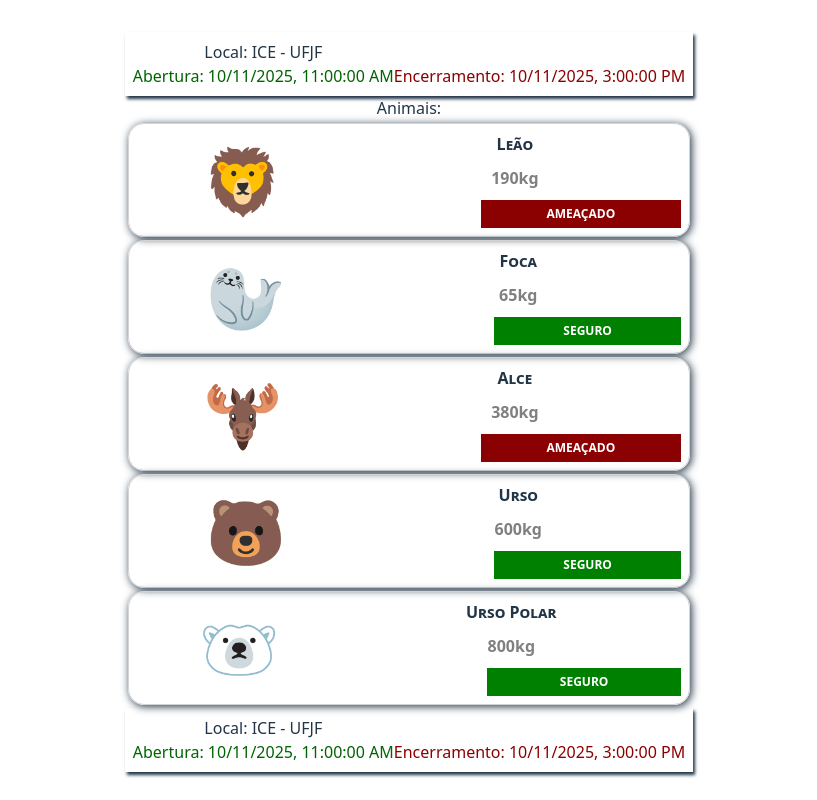
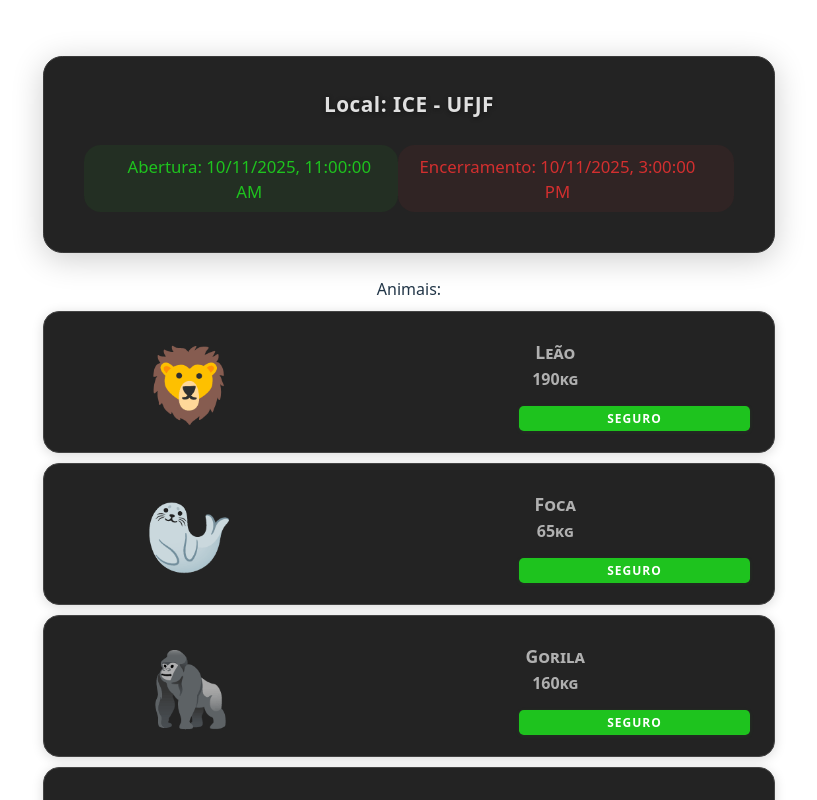
Before and after one commit to ufjf-dcc207/ufjf-dcc207-2025-3-a-atv03-RenatoNandes, a React (Vite) app: page / in a window 1280 px wide. Shown: the top 800 px of the page, without its empty margins (231-1048 px from the left). Built offline with nearby package versions, Linux system fonts and the light colour scheme.

Commit message:
:art: Ajeitando estilização dos .css Animal e Exibição

```diff
--- a/src/Animal.css
+++ b/src/Animal.css
@@ -1,51 +1,88 @@
 .animal {
-    border: 1px solid lightgray;
+    border: 1px solid #444;
     border-radius: 1em;
-    padding: 0.5em;
+    padding: 1em 1.5em;
     font-weight: 600;
-    box-shadow: 0.1em 0.1em 0.5em;
-    margin: 3px;
+    box-shadow: 0 2px 12px rgba(0, 0, 0, 0.15);
+    margin: 10px 0;
     display: grid;
-    grid-template-areas: "icone nome nome"
+    grid-template-areas:
+        "icone nome nome"
         "icone peso peso"
         "icone . extincao";
+    background: #232323;
+    align-items: center;
+    transition: transform 0.15s, box-shadow 0.15s;
+}
+
+.animal:hover {
+    transform: translateY(-5px);
+    box-shadow: 0 8px 24px rgba(0, 0, 0, 0.2);
 }
 
 .animal .icone {
     grid-area: icone;
-    place-content: center;
-    font-size: 4em;
+    display: flex;
+    align-items: center;
+    justify-content: center;
+    font-size: 4.5em;
+    margin-right: 0.7em;
 }
 
 .animal .nome {
     grid-area: nome;
-    font-weight: 900;
+    color: #b0b0b0;
+    font-size: 1.1em;
+    font-weight: bold;
     font-variant: small-caps;
+    justify-self: center;
+    align-self: end;
+    margin-bottom: 0.1em;
+    text-align: center;
 }
 
 .animal .peso {
     grid-area: peso;
-    color: grey;
+    color: #b0b0b0;
+    font-size: 1em;
+    font-variant: small-caps;
+    justify-self: center;
+    align-self: start;
+    text-align: center;
 }
 
 .animal .extincao {
     grid-area: extincao;
     text-transform: uppercase;
-    background-color: darkred;
-    color: white;
+    background-color: #b71c1c;
+    color: #fff;
     font-size: 0.75em;
-    place-content: center;
+    border-radius: 0.4em;
+    padding: 0.3em 1em;
+    display: flex;
+    align-items: center;
+    justify-content: center;
+    font-weight: bold;
+    letter-spacing: 1px;
+    box-shadow: 0 1px 4px rgba(183, 28, 28, 0.15);
+    font-variant: small-caps;
+    margin-left: 0.5em;
 }
 
 .animal .seguro {
     grid-area: extincao;
     text-transform: uppercase;
-    background-color: green;
-    color: white;
+    background-color: #1ec31e;
+    color: #fff;
     font-size: 0.75em;
-    place-content: center;
+    border-radius: 0.4em;
+    padding: 0.3em 1em;
+    display: flex;
+    align-items: center;
+    justify-content: center;
+    font-weight: bold;
+    letter-spacing: 1px;
+    box-shadow: 0 1px 4px rgba(30, 195, 30, 0.10);
+    font-variant: small-caps;
+    margin-left: 0.5em;
 }
-
-.animal .alinha {
-    gap: 5px;
-}
--- a/src/Animal.tsx
+++ b/src/Animal.tsx
@@ -17,7 +17,6 @@ export default function Animal({ icone = "?", nome = "Desconhecido", peso = 0.1,
     return (
         <div className="animal">
             <div className="icone">{icone}</div>
-            <div className="alinha"></div>
             <div className="nome">{nome}</div>
             <div className="peso">{peso.toLocaleString()}kg</div>
             {badge}
--- a/src/App.tsx
+++ b/src/App.tsx
@@ -9,11 +9,12 @@ function App() {
       <div>
         <Exibicao inicio={new Date("2025-10-11T08:00:00-03:00")} fim={new Date("2025-10-11T12:00-03:00")} cercado='ICE - UFJF'></Exibicao>
         Animais:
-        <Animal icone="🦁" nome="Leão" peso={190.0} emExtincao={true} />
+        <Animal icone="🦁" nome="Leão" peso={190.0} emExtincao={false} />
         <Animal icone="🦭" nome="Foca" peso={65.0} emExtincao={false} />
+        <Animal icone="🦍" nome="Gorila" peso={160.0} emExtincao={false} />
         <Animal icone="🫎" nome="Alce" peso={380.0} emExtincao={true} />
-        <Animal icone="🐻" nome="Urso" peso={600.0} emExtincao={false} />
-        <Animal icone="🐻‍❄️" nome="Urso Polar" peso={800.0} emExtincao={false} />
+        <Animal icone="🐻" nome="Urso Pardo" peso={600.0} emExtincao={false} />
+        <Animal icone="🐻‍❄️" nome="Urso Polar" peso={800.0} emExtincao={true} />
         <Exibicao inicio={new Date("2025-10-11T08:00:00-03:00")} fim={new Date("2025-10-11T12:00-03:00")} cercado='ICE - UFJF'></Exibicao>
       </div>
     </>
--- a/src/Exibicao.css
+++ b/src/Exibicao.css
@@ -1,32 +1,60 @@
 .exibicao {
   display: grid;
-    grid-template-areas: "cercado cercado"
+  grid-template-areas:
+    "cercado cercado"
     "inicio fim"
     "animais animais";
-    padding: 0.5em;
-    box-shadow: 0.1em 0.2em 0.2em;
+  padding: 2em 2.5em;
+  box-shadow: 0 6px 32px rgba(0, 0, 0, 0.2);
+  border-radius: 1.2em;
+  background: #232323;
+  margin: 1.5em auto;
+  max-width: 650px;
+  border: 1.5px solid #393939;
 }
 
 .inicio {
-    color: darkgreen;
+  color: #1ec31e;
   grid-area: inicio;
+  font-size: 1.05em;
+  font-weight: 500;
+  margin-bottom: 0;
+  padding: 0.5em 2em;
+  border-radius: 1em;
+  justify-self: start;
+  padding-right: 1em;
+  background: rgba(30, 195, 30, 0.07);
 }
 
 .fim {
-    color: darkred;
+  color: #d32f2f;
   grid-area: fim;
+  font-size: 1.05em;
+  font-weight: 500;
+  margin-bottom: 0;
+  padding: 0.5em 2em;
+  border-radius: 1em;
+  justify-self: end;
+  padding-left: 1em;
+  background: rgba(211, 47, 47, 0.07);
 }
 
-.local {
-    font-size: bold;
+.cercado {
+  font-size: 1.3em;
+  font-weight: bold;
   grid-area: cercado;
   justify-content: center;
   display: flex;
+  margin-bottom: 1.2em;
+  color: #e0e0e0;
+  letter-spacing: 0.5px;
+  text-shadow: 0 1px 4px #111a;
 }
 
 .animais {
   display: grid;
   grid-area: animais;
-    gap: 0.3em;
+  gap: 1em;
   grid-template-columns: repeat(auto-fit, minmax(200px, 1fr));
+  margin-top: 0.5em;
 }
```
Lines whose indentation alone changed are shown as unchanged.
